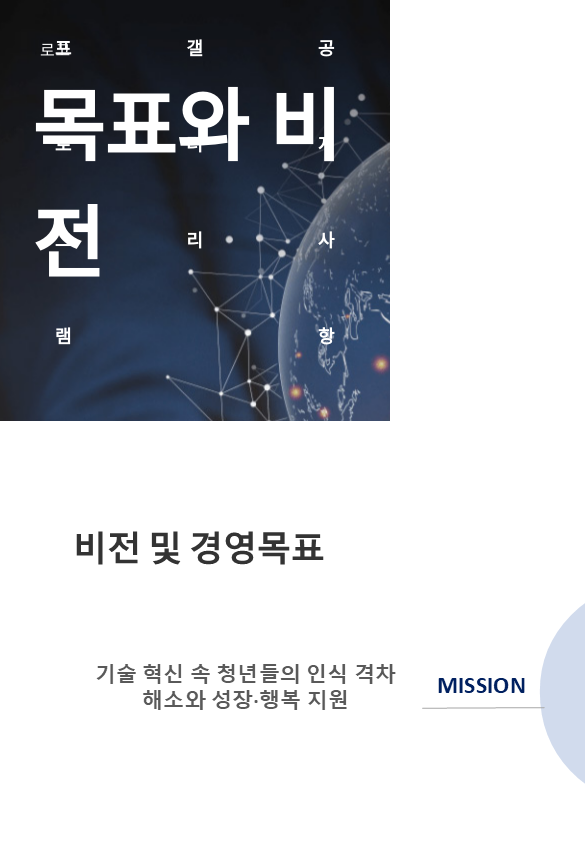
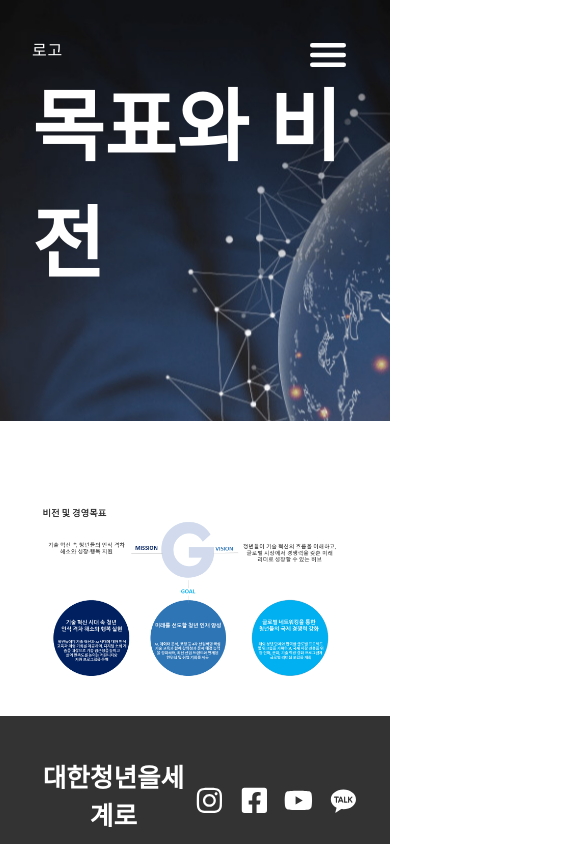
Before and after one commit to JAEKWON0316/dcsProject, a React (Create React App) app in the folder dcs_react/: page /vision in a window 390 px wide. Shown: the top 844 px of the page, 585 px wide, since content can reach past the window. Built offline with nearby package versions, Linux system fonts and the light colour scheme; the HTML template or start-up script is replaced by a standard one.

Commit message:
header 반응형

```diff
--- a/dcs_react/src/components/Vision.jsx
+++ b/dcs_react/src/components/Vision.jsx
@@ -12,7 +12,9 @@ const Vision = () => {
           </span>
         </div>
       </div>
-      <img src={Img2} alt="" />
+      <div className='vision_wrap'>
+        <img src={Img2} alt="목표와 경영비전" />
+      </div>
     </div>
   )
 }
--- a/dcs_react/src/index.css
+++ b/dcs_react/src/index.css
@@ -34,9 +34,9 @@ a{
 .header .container{padding: 0 clamp(40px, 3.125vw, 80px);margin: 0 auto;}
 .header .header-content{width: 100%;max-width: 192rem;display: flex;justify-content: center;margin: auto;position: relative;height: var(--header-height, 100px);}
 .header .logo{position: absolute;top: 50%;transform: translateY(-50%);left: 0;}
-.header .depth1{line-height: 6rem;font-weight: 700;padding-bottom: 0px;transition: color 0.3s ease; font-size:18px;}
+.header .depth1{line-height: 6rem;font-weight: 700;padding-bottom: .3rem;transition: color 0.3s ease; font-size:18px;position: relative;display: block;}
 .header a{text-decoration: none; color: #fff;}
-.header .nav .gnb{display: flex;}
+.header .nav .gnb{display: flex;height: 17rem;}
 .header .nav button{opacity: 0;visibility: hidden;}
 .header .nav .gnb2{opacity: 0;visibility: hidden;}
 .header .nav ul{list-style-type: none;padding: 0;margin: 0;gap: 7.1333333333em;}
@@ -181,15 +181,15 @@ a{
       flex-wrap: wrap !important;
       justify-content: space-between;
   }
-  /* .header .depth2 {
+  .header .depth2 {
     right: 8rem;
 }
   .header-content .nav .gnb{opacity: 0;visibility: hidden;}
   .header-content .nav .gnb2{opacity: 1;visibility: visible;position: absolute;right: 0;top: 5rem;}
-  .header-content .nav button{color: #fff;background: none 0;border: 0;font-size: 3rem;position: absolute;right: 0;top: 50%;transform: translate(0, -50%);}
+  .header-content .nav button{color: #fff;background: none 0;border: 0;font-size: 3rem;position: absolute;right: 0;top: 50%;transform: translate(0, -50%);opacity: 1;visibility: visible;}
   .header-content .nav .gnb2 li{opacity: 0;visibility: hidden;}
   .header-content .nav .gnb2.click li{opacity: 1;visibility: visible;}
-  .header .container {padding: 0 2rem;margin: 0;} */
+  .header .container {padding: 0 2rem;margin: 0;}
 }
 @media (min-width: 768px) {
   .container, .container-md, .container-sm {
@@ -221,9 +221,6 @@ a{
     opacity: 0;
     visibility: hidden;
     box-shadow: none;
-  }
-  .header::before{
-    /* background: 0 none; */
   }
 }
 @media (max-width: 1425px) {
@@ -259,6 +256,9 @@ a{
 @keyframes visual_scale {
   100%{transform:scale(1)}
 }
+
+/****** vision ******/
+.vision_wrap img{width: 100%;}
 
 /****** intro ******/
 .intro .visual{position: relative;height: 26.3rem;margin-bottom: 5rem;color: #fff;text-align: left;}
```
